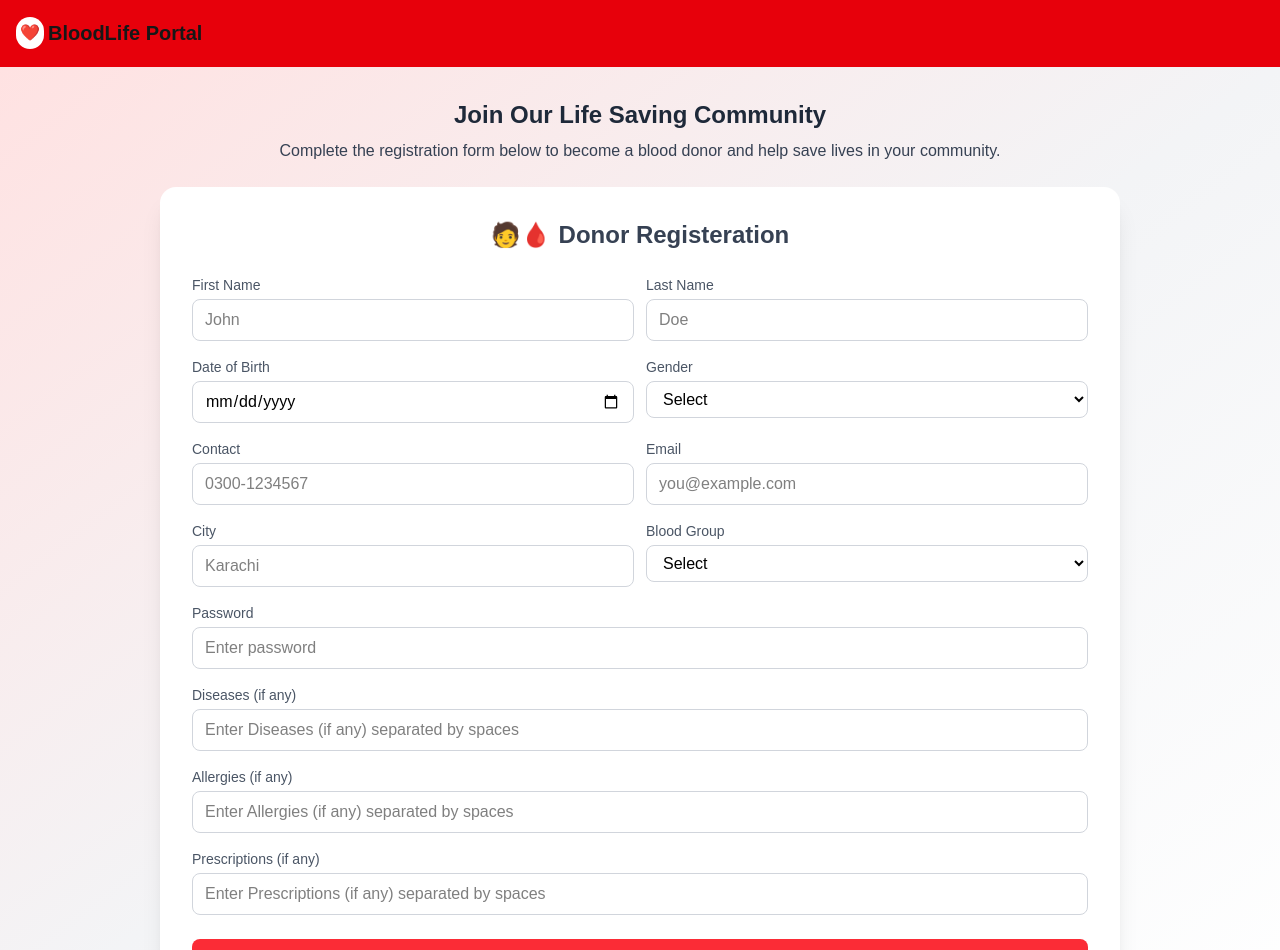
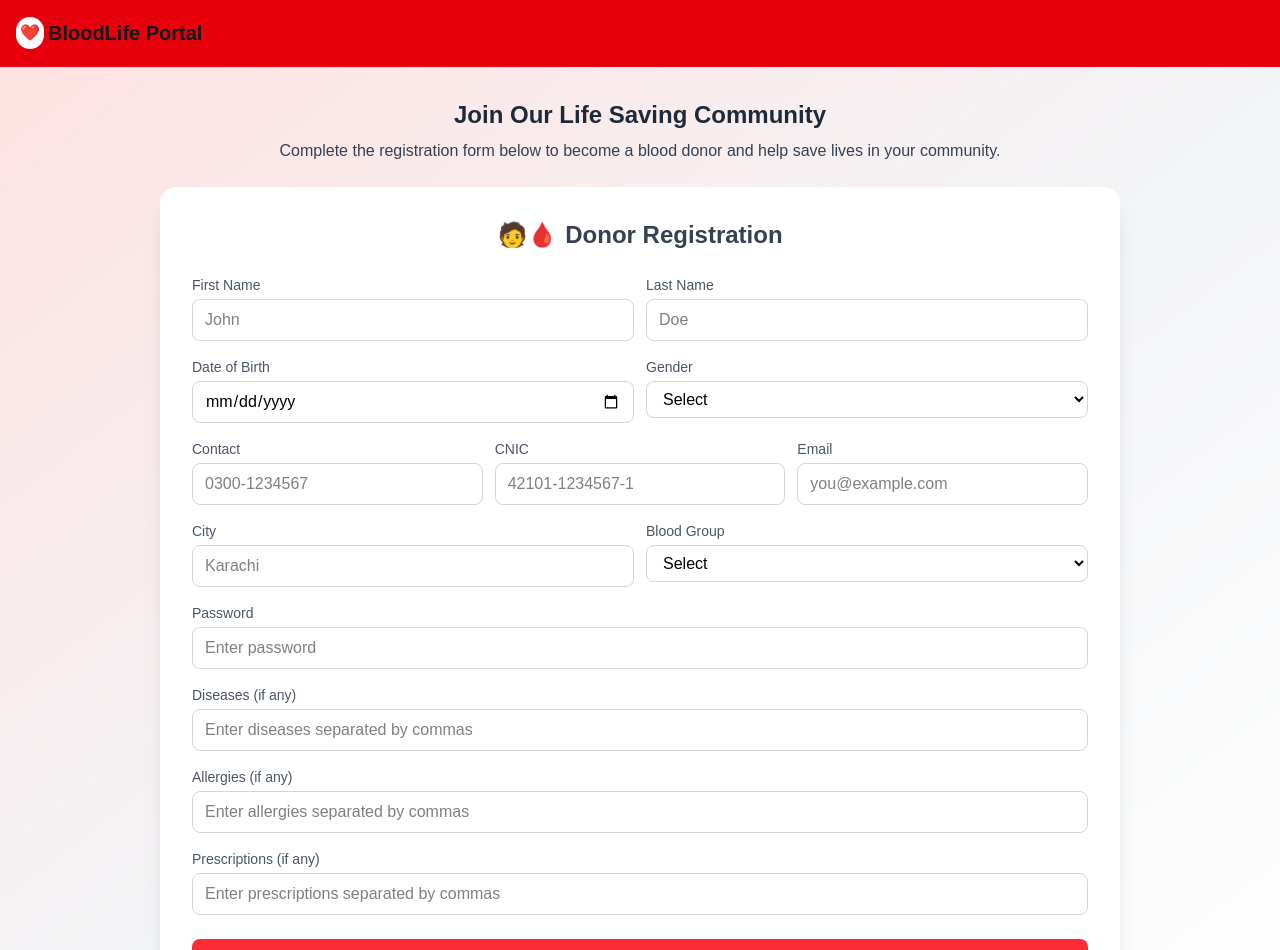
Before and after one commit to ManiyaNehal19/blood-donation-management, a Next.js app: page /user/register in a window 1280 px wide. Shown: the top 950 px of the page. Built offline with nearby package versions, Linux system fonts and the light colour scheme.

Commit message:
donor registeration completed

```diff
--- a/src/app/api/hospital/route.ts
+++ b/src/app/api/hospital/route.ts
@@ -16,7 +16,6 @@ export async function POST(request) {
     console.log(email, password, "API route------------------");
 
     const existingHospital = await hospital.findOne({ email, password });
-
     if (existingHospital) {
       return NextResponse.json(
         { message: "Login successful", hospital: existingHospital },
--- a/src/app/user/(auth)/login/page.tsx
+++ b/src/app/user/(auth)/login/page.tsx
@@ -1,6 +1,12 @@
+"use client"
 import Link from "next/link";
+import { useState } from "react";
 const Page = () => {
+  const [email, setEmail] = useState("");
+  const [password, setpassword] = useState("");
+  const handleSubmit = ()=>{
 
+  }
   return (
     <div className="flex justify-center items-center w-full h-screen bg-linear-to-br from-red-100 via-gray-100 to-white">
       <div className="w-full max-w-md bg-white shadow-xl rounded-2xl p-8 flex flex-col items-center">
--- a/src/app/user/(auth)/register/page.tsx
+++ b/src/app/user/(auth)/register/page.tsx
@@ -1,8 +1,50 @@
 "use client";
 
-import React from "react";
+import axios from "axios";
+import React, { useState } from "react";
 
 const DonorRegister = () => {
+
+  const [firstName, setFirstName] = useState("");
+  const [lastName, setLastName] = useState("");
+  const [dob, setDob] = useState("");
+  const [gender, setGender] = useState("");
+  const [contact, setContact] = useState("");
+  const [cnic, setCnic] = useState("");
+  const [email, setEmail] = useState("");
+  const [city, setCity] = useState("");
+  const [bloodGroup, setBloodGroup] = useState("");
+  const [password, setPassword] = useState("");
+  const [diseases, setDiseases] = useState("");
+  const [allergies, setAllergies] = useState("");
+  const [prescriptions, setPrescriptions] = useState("");
+  const handleSubmit = async (e) => {
+    e.preventDefault();
+
+    const donorData = {
+      firstName,
+      lastName,
+      dob,
+      gender,
+      contact,
+      cnic,
+      email,
+      city,
+      bloodGroup,
+      password,
+      diseases: diseases.split(",").map((d) => d.trim()).filter(Boolean),
+      allergies: allergies.split(",").map((a) => a.trim()).filter(Boolean),
+      prescriptions: prescriptions.split(",").map((p) => p.trim()).filter(Boolean),
+    };
+    try {
+      const res = await axios.post("/api/donors",{firstName, lastName, dob, gender, contact, cnic, email, city, bloodGroup, password
+      } );
+    } catch (error) {
+      console.log(error)
+    }
+    console.log("🩸 Donor Data Submitted:", donorData);
+  };
+
   return (
     <div className="flex flex-col justify-start items-center w-full min-h-screen bg-linear-to-br from-red-100 via-gray-100 to-white overflow-y-auto py-8">
       <div className="flex flex-col justify-center items-center text-center mb-6 px-4">
@@ -13,16 +55,17 @@ const DonorRegister = () => {
           Complete the registration form below to become a blood donor and help save lives in your community.
         </p>
       </div>
-      <div className="w-3/4  bg-white shadow-xl rounded-2xl p-8 flex flex-col items-center">
+
+      <div className="w-3/4 bg-white shadow-xl rounded-2xl p-8 flex flex-col items-center">
         <div className="flex items-center mb-6">
           <span className="text-2xl">🧑🩸</span>
-          <h1 className="font-bold text-2xl ml-2 text-gray-700 text-left">
-           Donor Registeration
+          <h1 className="font-bold text-2xl ml-2 text-gray-700">
+            Donor Registration
           </h1>
         </div>
 
+        <form className="w-full flex flex-col gap-4" onSubmit={handleSubmit}>
 
-        <form className="w-full flex flex-col gap-4">
           <div className="flex flex-col md:flex-row gap-3">
             <div className="flex flex-col w-full md:w-1/2">
               <label className="text-gray-600 mb-1 text-sm font-medium">
@@ -31,6 +74,9 @@ const DonorRegister = () => {
               <input
                 type="text"
                 placeholder="John"
+                value={firstName}
+                onChange={(e) => setFirstName(e.target.value)}
+                required
                 className="border border-gray-300 rounded-lg px-3 py-2 focus:outline-none focus:ring-2 focus:ring-red-400"
               />
             </div>
@@ -41,6 +87,9 @@ const DonorRegister = () => {
               <input
                 type="text"
                 placeholder="Doe"
+                value={lastName}
+                onChange={(e) => setLastName(e.target.value)}
+                required
                 className="border border-gray-300 rounded-lg px-3 py-2 focus:outline-none focus:ring-2 focus:ring-red-400"
               />
             </div>
@@ -52,6 +101,9 @@ const DonorRegister = () => {
               </label>
               <input
                 type="date"
+                value={dob}
+                onChange={(e) => setDob(e.target.value)}
+                required
                 className="border border-gray-300 rounded-lg px-3 py-2 focus:outline-none focus:ring-2 focus:ring-red-400"
               />
             </div>
@@ -59,7 +111,12 @@ const DonorRegister = () => {
               <label className="text-gray-600 mb-1 text-sm font-medium">
                 Gender
               </label>
-              <select className="border border-gray-300 rounded-lg px-3 py-2 focus:outline-none focus:ring-2 focus:ring-red-400">
+              <select
+                value={gender}
+                onChange={(e) => setGender(e.target.value)}
+                required
+                className="border border-gray-300 rounded-lg px-3 py-2 focus:outline-none focus:ring-2 focus:ring-red-400"
+              >
                 <option value="">Select</option>
                 <option value="male">Male</option>
                 <option value="female">Female</option>
@@ -67,24 +124,46 @@ const DonorRegister = () => {
               </select>
             </div>
           </div>
+
+          {/* Contact, CNIC, Email */}
           <div className="flex flex-col md:flex-row gap-3">
-            <div className="flex flex-col w-full md:w-1/2">
+            <div className="flex flex-col w-full md:w-1/3">
               <label className="text-gray-600 mb-1 text-sm font-medium">
                 Contact
               </label>
               <input
                 type="tel"
                 placeholder="0300-1234567"
+                value={contact}
+                onChange={(e) => setContact(e.target.value)}
+                required
                 className="border border-gray-300 rounded-lg px-3 py-2 focus:outline-none focus:ring-2 focus:ring-red-400"
               />
             </div>
-            <div className="flex flex-col w-full md:w-1/2">
+            <div className="flex flex-col w-full md:w-1/3">
+              <label className="text-gray-600 mb-1 text-sm font-medium">
+                CNIC
+              </label>
+              <input
+                type="text"
+                placeholder="42101-1234567-1"
+                value={cnic}
+                onChange={(e) => setCnic(e.target.value)}
+                pattern="\d{5}-\d{7}-\d{1}"
+                required
+                className="border border-gray-300 rounded-lg px-3 py-2 focus:outline-none focus:ring-2 focus:ring-red-400"
+              />
+            </div>
+            <div className="flex flex-col w-full md:w-1/3">
               <label className="text-gray-600 mb-1 text-sm font-medium">
                 Email
               </label>
               <input
                 type="email"
                 placeholder="you@example.com"
+                value={email}
+                onChange={(e) => setEmail(e.target.value)}
+                required
                 className="border border-gray-300 rounded-lg px-3 py-2 focus:outline-none focus:ring-2 focus:ring-red-400"
               />
             </div>
@@ -97,6 +176,9 @@ const DonorRegister = () => {
               <input
                 type="text"
                 placeholder="Karachi"
+                value={city}
+                onChange={(e) => setCity(e.target.value)}
+                required
                 className="border border-gray-300 rounded-lg px-3 py-2 focus:outline-none focus:ring-2 focus:ring-red-400"
               />
             </div>
@@ -104,7 +186,12 @@ const DonorRegister = () => {
               <label className="text-gray-600 mb-1 text-sm font-medium">
                 Blood Group
               </label>
-              <select className="border border-gray-300 rounded-lg px-3 py-2 focus:outline-none focus:ring-2 focus:ring-red-400">
+              <select
+                value={bloodGroup}
+                onChange={(e) => setBloodGroup(e.target.value)}
+                required
+                className="border border-gray-300 rounded-lg px-3 py-2 focus:outline-none focus:ring-2 focus:ring-red-400"
+              >
                 <option value="">Select</option>
                 <option value="A+">A+</option>
                 <option value="A-">A-</option>
@@ -117,6 +204,7 @@ const DonorRegister = () => {
               </select>
             </div>
           </div>
+
           <div className="flex flex-col">
             <label className="text-gray-600 mb-1 text-sm font-medium">
               Password
@@ -124,21 +212,51 @@ const DonorRegister = () => {
             <input
               type="password"
               placeholder="Enter password"
+              value={password}
+              onChange={(e) => setPassword(e.target.value)}
+              required
               className="border border-gray-300 rounded-lg px-3 py-2 focus:outline-none focus:ring-2 focus:ring-red-400"
             />
           </div>
-          {["Diseases (if any)", "Allergies (if any)", "Prescriptions (if any)"].map((label, i) => (
-            <div className="flex flex-col" key={i}>
+          <div className="flex flex-col">
             <label className="text-gray-600 mb-1 text-sm font-medium">
-                {label}
+              Diseases (if any)
             </label>
             <input
               type="text"
-                placeholder={`Enter ${label} separated by spaces `}
+              placeholder="Enter diseases separated by commas"
+              value={diseases}
+              onChange={(e) => setDiseases(e.target.value)}
               className="border border-gray-300 rounded-lg px-3 py-2 focus:outline-none focus:ring-2 focus:ring-red-400"
             />
           </div>
-          ))}
+
+          <div className="flex flex-col">
+            <label className="text-gray-600 mb-1 text-sm font-medium">
+              Allergies (if any)
+            </label>
+            <input
+              type="text"
+              placeholder="Enter allergies separated by commas"
+              value={allergies}
+              onChange={(e) => setAllergies(e.target.value)}
+              className="border border-gray-300 rounded-lg px-3 py-2 focus:outline-none focus:ring-2 focus:ring-red-400"
+            />
+          </div>
+
+          <div className="flex flex-col">
+            <label className="text-gray-600 mb-1 text-sm font-medium">
+              Prescriptions (if any)
+            </label>
+            <input
+              type="text"
+              placeholder="Enter prescriptions separated by commas"
+              value={prescriptions}
+              onChange={(e) => setPrescriptions(e.target.value)}
+              className="border border-gray-300 rounded-lg px-3 py-2 focus:outline-none focus:ring-2 focus:ring-red-400"
+            />
+          </div>
+
           <button
             type="submit"
             className="w-full bg-red-500 text-white font-semibold py-2 rounded-lg hover:bg-red-600 transition-all duration-200 mt-2"
--- /dev/null
+++ b/src/models/donor.ts
@@ -0,0 +1,26 @@
+import mongoose from "mongoose";
+const donorSchema = new mongoose.Schema({
+  firstName: { type: String, required: true },
+  lastName: { type: String, required: true },
+  dob: { type: Date, required: true },
+  gender: { type: String, enum: ["male", "female", "other"], required: true },
+  contact: { type: String, required: true },
+  cnic: {
+    type: String,
+    required: true,
+    unique: true,
+    match: [/^\d{5}-\d{7}-\d{1}$/, "Invalid CNIC format"],
+  },
+  email: { type: String, required: true, unique: true },
+  city: { type: String, required: true },
+  bloodGroup: {
+    type: String,
+    enum: ["A+", "A-", "B+", "B-", "AB+", "AB-", "O+", "O-"],
+    required: true,
+  },
+  password: { type: String, required: true },
+});
+
+const Donor = mongoose.models.Donor || mongoose.model("Donor", donorSchema);
+
+export default Donor;
```
Also changed, not shown: src/app/api/donors/route.ts (+32 -0 lines), src/app/components/error.tsx (added, +9 -0 lines). Lines whose indentation alone changed are shown as unchanged.
